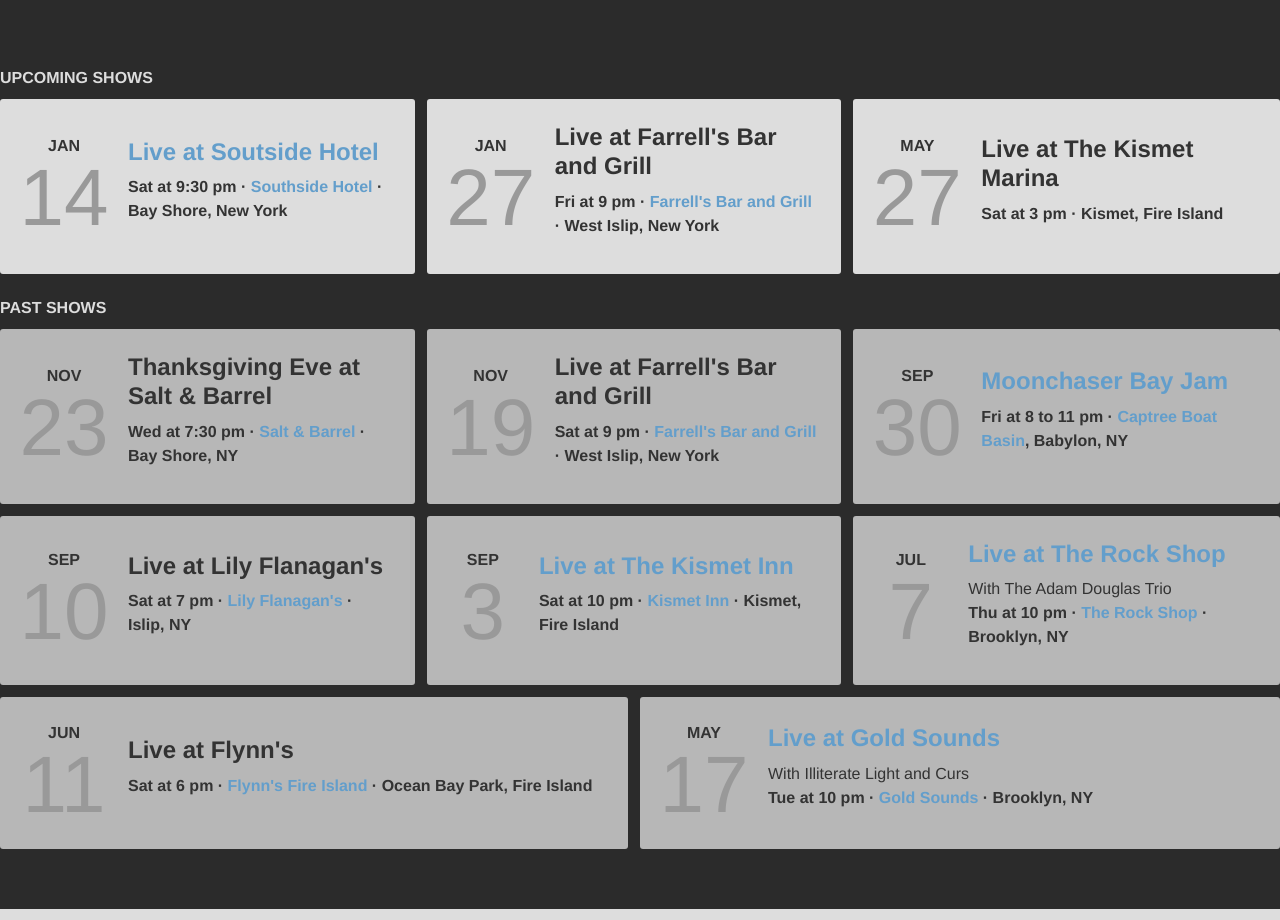
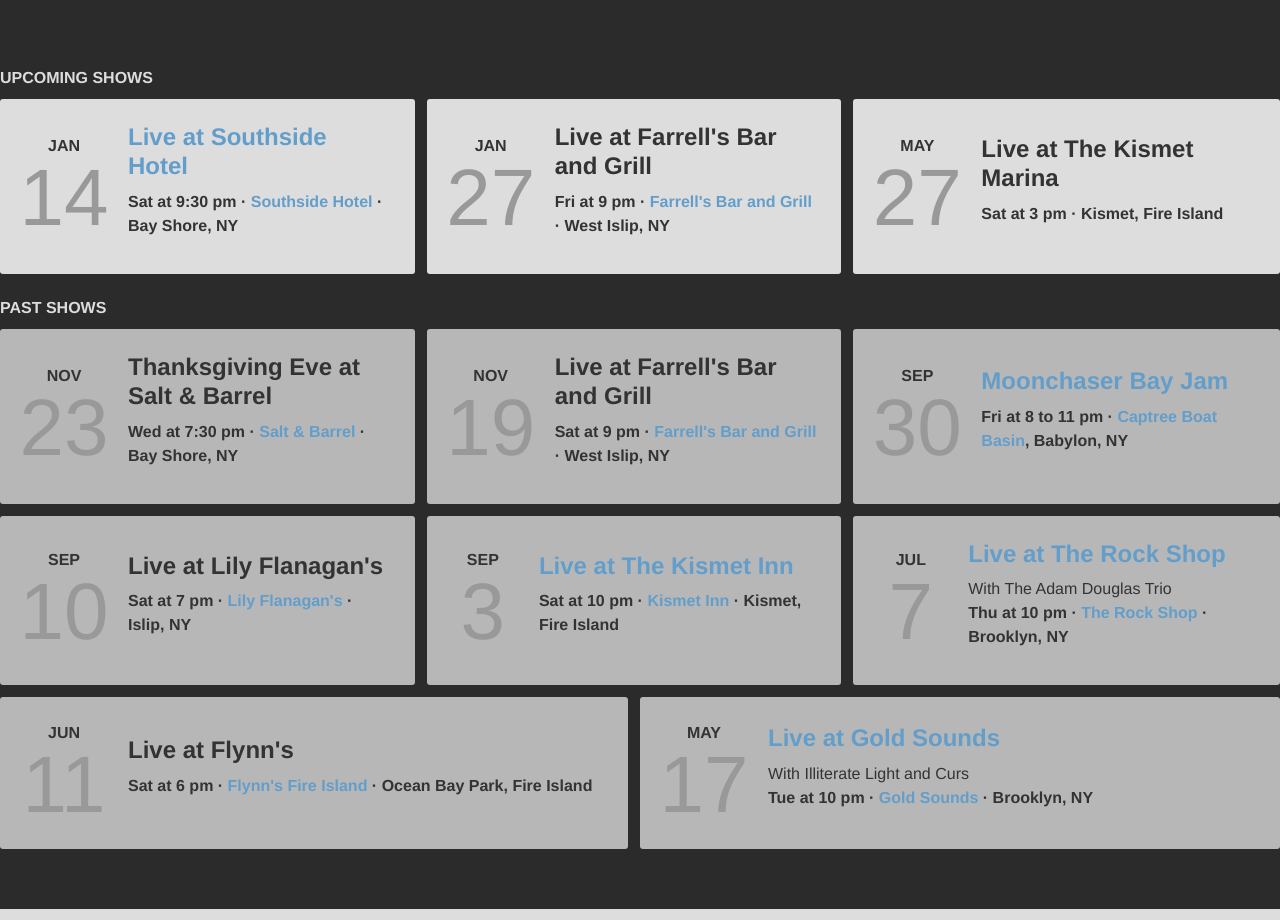
Before and after one commit to dmeehan/dirtyviceband, a website: page index.html in a window 1280 px wide. Shown: the part 820-1740 px from the top of the page. Drawn offline with nearby package versions, Linux system fonts and the light colour scheme.

Commit message:
fixed typos

```diff
--- a/index.html
+++ b/index.html
@@ -57,8 +57,8 @@
                         <span class="event-day">14</span>
                     </div>
                     <div class="event-details">
-                        <h1><a href="https://www.facebook.com/events/261776580905025/">Live at Soutside Hotel</a></h1>
-                        <p><strong>Sat at 9:30 pm &#183; <a href="https://www.facebook.com/SouthsideBayShore/">Southside Hotel</a> &#183; Bay Shore, New York
+                        <h1><a href="https://www.facebook.com/events/261776580905025/">Live at Southside Hotel</a></h1>
+                        <p><strong>Sat at 9:30 pm &#183; <a href="https://www.facebook.com/SouthsideBayShore/">Southside Hotel</a> &#183; Bay Shore, NY
                         </strong></p>
                     </div>
                 </div>
@@ -71,7 +71,7 @@
                     </div>
                     <div class="event-details">
                         <h1>Live at Farrell's Bar and Grill</h1>
-                        <p><strong>Fri at 9 pm &#183; <a href="https://www.facebook.com/farrellsbargrill/?rf=191832247514602">Farrell's Bar and Grill</a> &#183; West Islip, New York
+                        <p><strong>Fri at 9 pm &#183; <a href="https://www.facebook.com/farrellsbargrill/?rf=191832247514602">Farrell's Bar and Grill</a> &#183; West Islip, NY
                         </strong></p>
                     </div>
                 </div>
@@ -113,7 +113,7 @@
                     </div>
                     <div class="event-details">
                         <h1>Live at Farrell's Bar and Grill</h1>
-                        <p><strong>Sat at 9 pm &#183; <a href="https://www.facebook.com/farrellsbargrill/?rf=191832247514602">Farrell's Bar and Grill</a> &#183; West Islip, New York
+                        <p><strong>Sat at 9 pm &#183; <a href="https://www.facebook.com/farrellsbargrill/?rf=191832247514602">Farrell's Bar and Grill</a> &#183; West Islip, NY
                         </strong></p>
                     </div>
                 </div>
```
